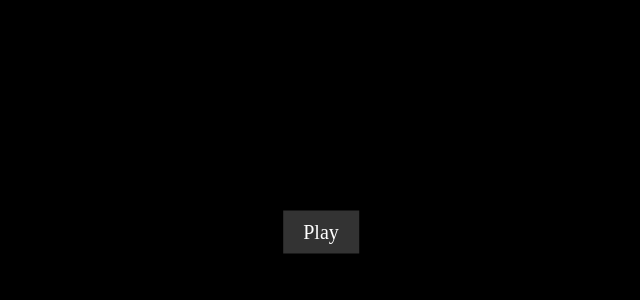
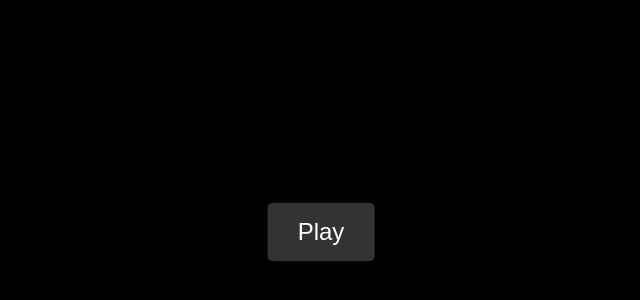
Before and after one commit to coke1312/sajjt, a plain HTML site: page index.html in a window 1280 px wide. Shown: the part 168-468 px from the top of the page, without its empty margins (319-959 px from the left). Drawn offline with Linux system fonts and the light colour scheme.

Commit message:
Update index.html

```diff
--- a/index.html
+++ b/index.html
@@ -4,12 +4,14 @@
     <meta charset="UTF-8">
     <meta name="viewport" content="width=device-width, initial-scale=1.0">
     <title>Soundbars</title>
+    <link rel="icon" href="favicon.ico" type="image/x-icon"> <!-- Dodaj favicon -->
     <style>
         body {
             margin: 0;
             padding: 0;
             overflow: hidden;
             background-color: black;
+            font-family: Arial, sans-serif;
         }
 
         #left-bar, #right-bar {
@@ -34,12 +36,22 @@
             top: 50%;
             left: 50%;
             transform: translate(-50%, -50%);
-            padding: 10px 20px;
-            font-size: 20px;
+            padding: 15px 30px;
+            font-size: 24px;
             background-color: #333;
             color: white;
             border: none;
             cursor: pointer;
+            border-radius: 5px;
+            box-shadow: 0 4px 6px rgba(0, 0, 0, 0.5);
+        }
+
+        #play-button:hover {
+            background-color: #444;
+        }
+
+        #play-button:active {
+            box-shadow: 0 2px 4px rgba(0, 0, 0, 0.3);
         }
     </style>
 </head>
```
